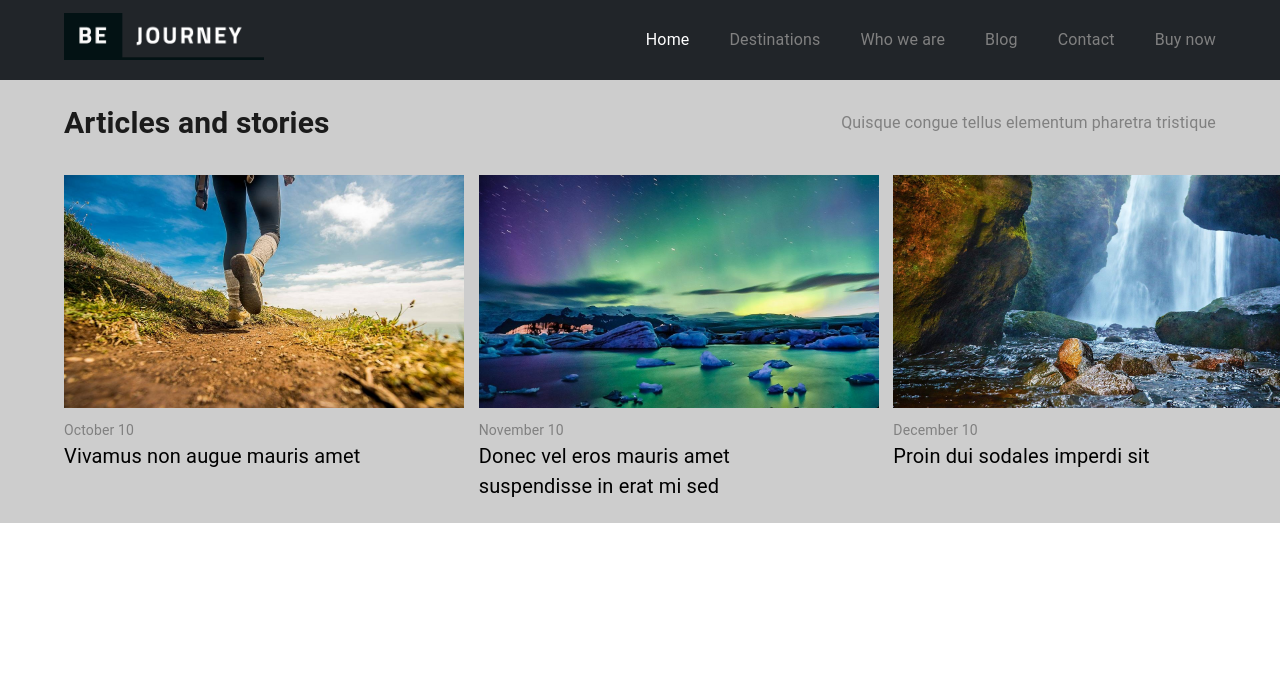
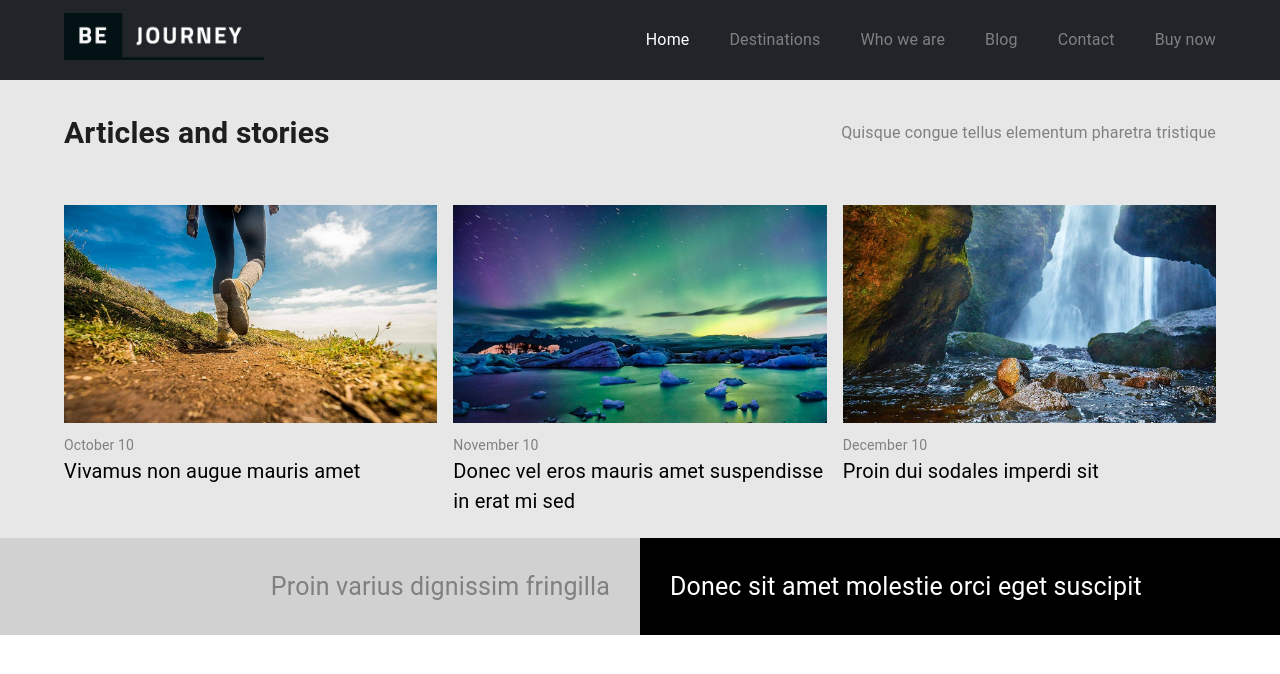
Before and after one commit to VladislavFuklev/React-my-project, a React (Create React App) app: page / in a window 1280 px wide. Shown: the top 674 px of the page. Built offline with nearby package versions, Linux system fonts and the light colour scheme.

Commit message:
добавил органайз хедер

```diff
--- a/src/components/Articles/Articles.js
+++ b/src/components/Articles/Articles.js
@@ -1,4 +1,4 @@
-import { Container, Grid } from "@mui/material";
+import { Container, CssBaseline, Grid } from "@mui/material";
 import React from "react";
 import { ArticlesDescr } from "./ArticlesDescr";
 import product from "utils/ArticlesArray";
@@ -8,17 +8,10 @@ import "./Articles.scss";
 export function Articles() {
   return (
     <>
-      <div className="aricles__top bc">
-        <Container className="bc">
+      <section className="section-articles">
+        <Container>
           <ArticlesTitle />
-          <Grid
-            container
-            spacing={4}
-            direction="row"
-            gap="20px"
-            wrap="nowrap"
-            background-color="gray"
-          >
+          <Grid container spacing={2}>
             {product.map(({ id, image, properties, title }) => (
               <Grid item xs={12} sm={6} md={4} key={id}>
                 <ArticlesDescr
@@ -30,7 +23,7 @@ export function Articles() {
             ))}
           </Grid>
         </Container>
-      </div>
+      </section>
     </>
   );
 }
--- a/src/components/Articles/Articles.scss
+++ b/src/components/Articles/Articles.scss
@@ -8,17 +8,23 @@
     color: gray;
 }
 
+
 .articles__block{
     display: flex;
     justify-content: space-between;
     align-items: center;
-    padding-top: 20px;
+    margin-bottom: 50px;
+    padding-top: 30px;
+}
+
+.section-articles{
+    background: rgb(231, 231, 231);
 }
 .articles__img{
-    margin-top: 30px;
+    overflow: hidden;
+
     img {
-        overflow: hidden;
-        width: 400px;
+        width: 100%;
     }
     transition: 0.5s all;
     &:hover {
@@ -56,6 +62,9 @@
     color: gray;
     margin-top: 5px;
 }
+
+
+
 .bc{
-    background-color:rgb(205, 205, 205);
+    background-color: red;
 }
--- a/src/components/Articles/ArticlesDescr.js
+++ b/src/components/Articles/ArticlesDescr.js
@@ -1,4 +1,5 @@
 import React from "react";
+import "./Articles.scss"
 
 export function ArticlesDescr({ image, title, properties }) {
   return (
--- /dev/null
+++ b/src/components/Organize/Organize.js
@@ -0,0 +1,11 @@
+import { Container, Grid } from "@mui/material";
+import React from "react";
+import { OrganizeHeader } from "./OrganizeHeader";
+
+export function Orginize() {
+  return (
+    <>
+      <OrganizeHeader />
+    </>
+  );
+}
--- /dev/null
+++ b/src/components/Organize/Organize.scss
@@ -0,0 +1,24 @@
+.orginize__header {
+    display: flex;
+    justify-content: space-between;
+}
+@mixin orginize {
+    width: 50%;
+    padding: 30px;
+    font-size: 25px;
+}
+
+.orginize__left{
+    background-color: rgb(209, 209, 209);
+    color: gray;
+    text-align: right;
+    @include orginize;
+}
+
+.orginize__right{
+    background-color: black;
+    color: white;
+    text-align: left;
+    @include orginize;
+
+}
--- /dev/null
+++ b/src/components/Organize/OrganizeHeader.js
@@ -0,0 +1,14 @@
+import React from "react";
+import "./Organize.scss"
+
+export function OrganizeHeader() {
+    return (
+        <>
+            <div className="orginize__header">
+                <div className="orginize__left">Proin varius dignissim fringilla</div>
+                <div className="orginize__right"> Donec sit amet molestie orci eget suscipit</div>
+            </div>
+
+        </>
+    )
+}
--- a/src/container/App/App.js
+++ b/src/container/App/App.js
@@ -2,6 +2,7 @@ import React from "react";
 import { Header } from "container/Header/Header";
 import { CssBaseline } from "@mui/material";
 import { Articles } from "components/Articles/Articles";
+import { Orginize } from "components/Organize/Organize";
 
 export function App() {
   return (
@@ -9,6 +10,7 @@ export function App() {
       <CssBaseline />
       <Header />
       <Articles/>
+      <Orginize/>
     </>
   );
 }
```
Also changed, not shown: src/components/Organize/OrganizeDescr.js (added, +9 -0 lines).
